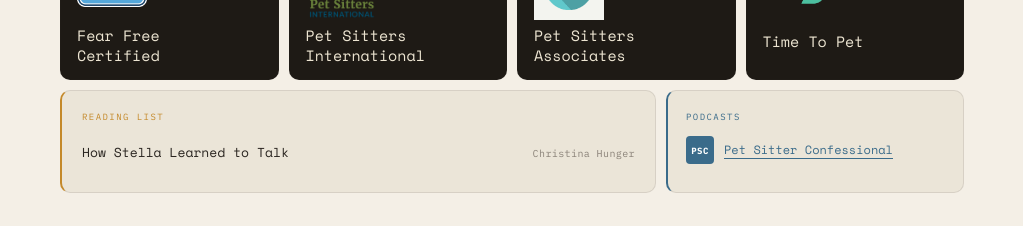
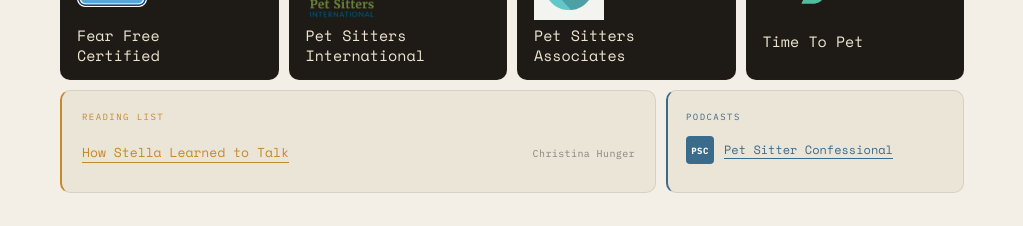
Before and after one commit to darkhorsedevloper/canipetthatdawg, a React (Vite) app: page / in a window 1280 px wide. Shown: the part 3300-3526 px from the top of the page, without its empty margins (128-1151 px from the left). Built offline with nearby package versions, Linux system fonts and the light colour scheme.

Commit message:
feat(CredsBento): make book titles with URLs clickable links
Co-Authored-By: Claude Sonnet 4.6 <noreply@anthropic.com>

```diff
--- a/src/components/CredsBento.jsx
+++ b/src/components/CredsBento.jsx
@@ -88,7 +88,11 @@ export default function CredsBento() {
           </p>
           {books.map((b, i) => (
             <div key={i} style={{ display: 'flex', justifyContent: 'space-between', alignItems: 'baseline', padding: '8px 0', borderTop: i === 0 ? 'none' : '0.5px solid var(--border)' }}>
-              <p style={{ fontFamily: "'Space Mono', monospace", fontSize: '13px', color: 'var(--charcoal)', lineHeight: 1.3 }}>{b.title}</p>
+              {b.url ? (
+                <a href={b.url} target="_blank" rel="noreferrer" style={{ fontFamily: "'Space Mono', monospace", fontSize: '13px', color: 'var(--orange)', lineHeight: 1.3, textDecoration: 'none', borderBottom: '0.5px solid var(--orange)', paddingBottom: '1px' }}>{b.title}</a>
+              ) : (
+                <p style={{ fontFamily: "'Space Mono', monospace", fontSize: '13px', color: 'var(--charcoal)', lineHeight: 1.3 }}>{b.title}</p>
+              )}
               <p style={{ fontSize: '10px', color: 'var(--muted)', letterSpacing: '0.04em', marginLeft: '12px', flexShrink: 0, maxWidth: '45%', overflow: 'hidden', textOverflow: 'ellipsis', whiteSpace: 'nowrap', fontFamily: "'IBM Plex Mono', monospace" }}>{b.author}</p>
             </div>
           ))}
--- a/src/data/books.json
+++ b/src/data/books.json
@@ -1,6 +1,7 @@
 [
   {
     "title": "How Stella Learned to Talk",
-    "author": "Christina Hunger"
+    "author": "Christina Hunger",
+    "url": "https://www.hungerforwords.com/"
   }
 ]
```
